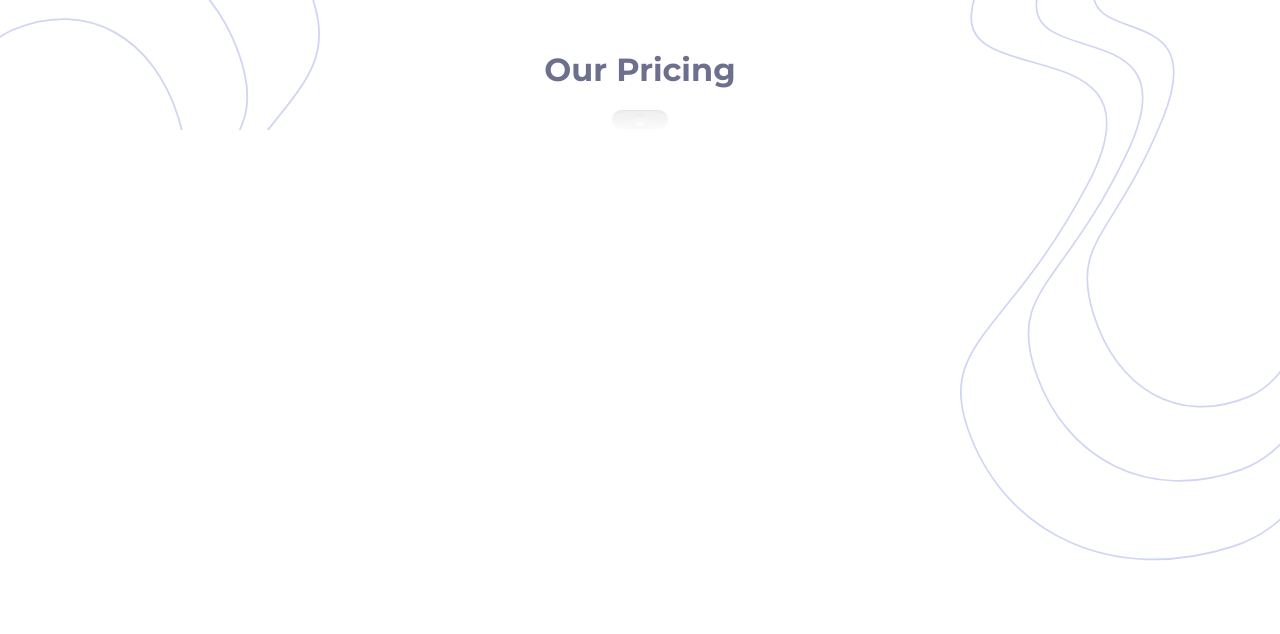
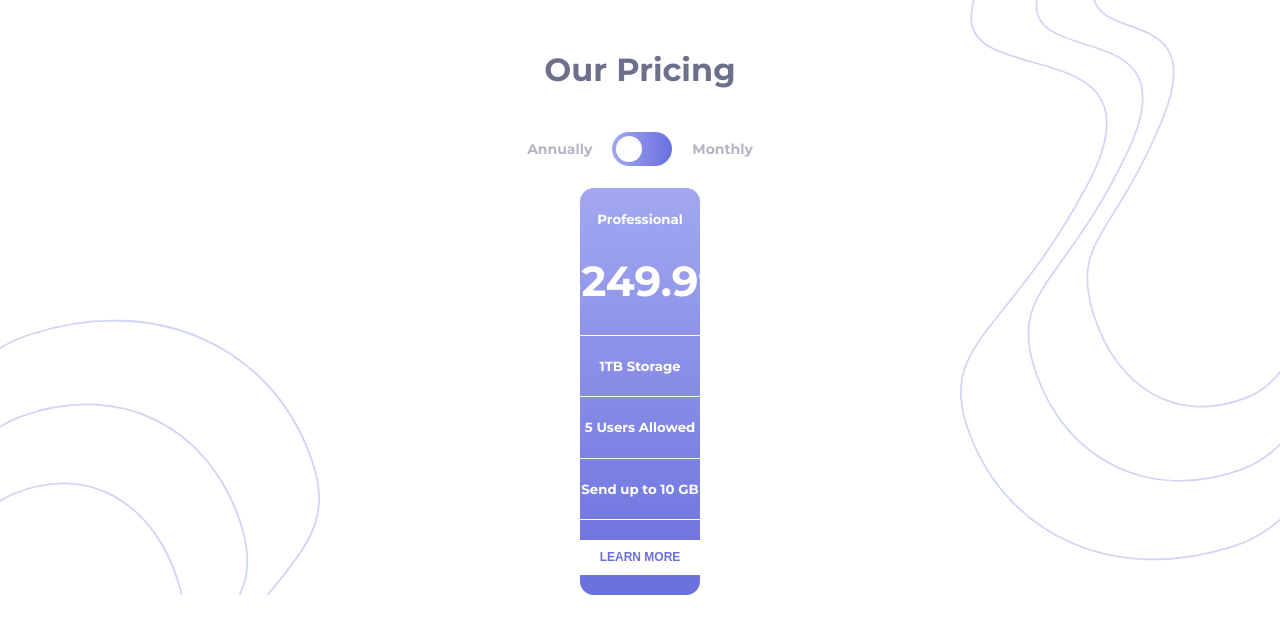
Before and after one commit to Achap92/Pricing-Component-With-Toggle, a plain HTML site: page index.html in a window 1280 px wide. Drawn offline with Linux system fonts and the light colour scheme.

Commit message:
Price-Point-Comparison

```diff
--- a/CSS/_colors.scss
+++ b/CSS/_colors.scss
@@ -1,8 +1,8 @@
 // primary color
-$linear-gradiant: hsl(236, 72%, 79%) to hsl(237, 63%, 64%);
+$linear-gradiant: #a3a8f0 to #696fdd;
 
 // secondary colors
-$very-light-grayish-blue: hsl(240, 78%, 98%);
-$light-grayish-blue: hsl(234, 14%, 74%);
-$grayish-blue: hsl(233, 13%, 49%);
-$dark-grayish-blue: hsl(232, 13%, 33%);
+$very-light-grayish-blue: #f6f6fe;
+$light-grayish-blue: #b3b5c6;
+$grayish-blue: #6d708d;
+$dark-grayish-blue: #494c5f;
--- a/CSS/_homepage.scss
+++ b/CSS/_homepage.scss
@@ -4,65 +4,160 @@
     margin-top: 50px;
 }
 
+.annual-text {
+    margin: 0px 20px 0px 0px;
+    font-size: 14px;
+}
+
+.monthly-text {
+    margin: 0px 0px 0px 20px;
+    font-size: 14px;
+}
+
 .switch-container {
+    display: flex;
+    flex-flow: row;
+    justify-content: center;
+    align-items: center;
     text-align: center;
+    margin: 22px;
+    color: $light-grayish-blue;
 }
 
 .switch {
     position: relative;
     display: inline-block;
-    vertical-align: top;
-    width: 56px;
-    height: 20px;
-    padding: 3px;
-    background-color: white;
-    border-radius: 18px;
-    box-shadow: inset 0 -1px white, inset 0 1px 1px rgba(0, 0, 0, 0.05);
-    cursor: pointer;
-    background-image: -webkit-linear-gradient(top, #eeeeee, white 25px);
-    background-image: -moz-linear-gradient(top, #eeeeee, white 25px);
-    background-image: -o-linear-gradient(top, #eeeeee, white 25px);
-    background-image: linear-gradient(to bottom, #eeeeee, white 25px);
+    width: 60px;
+    height: 34px;
 }
 
-.switch-input {
+  /* Hide default HTML checkbox */
+.switch input {
+    opacity: 0;
+    width: 0;
+    height: 0;
+}
+
+  /* The slider */
+.slider {
     position: absolute;
+    cursor: pointer;
     top: 0;
     left: 0;
-    opacity: 0;
+    right: 0;
+    bottom: 0;
+    background-image: linear-gradient(to right,#a3a8f0, #696fdd);
+    -webkit-transition: .4s;
+    transition: .4s;
 }
 
-.switch-input:checked ~ .switch-label {
-    background: #47a8d8;
-    box-shadow: inset 0 1px 2px rgba(0, 0, 0, 0.15), inset 0 0 3px rgba(0, 0, 0, 0.2);
+.slider:before {
+    position: absolute;
+    content: "";
+    height: 26px;
+    width: 26px;
+    left: 4px;
+    bottom: 4px;
+    background-color: white;
+    -webkit-transition: .4s;
+    transition: .4s;
 }
 
-.switch-input:checked ~ .switch-label:before {
-    opacity: 0;
+input:checked + .slider {
+    background-image: linear-gradient(to right,#a3a8f0, #696fdd);
 }
 
-.switch-input:checked ~ .switch-label:after {
-    opacity: 1;
+input:hover + .slider:hover {
+    background-color: #b3b5c6;
 }
 
-.switch-handle:before {
-    content: '';
-    position: absolute;
-    top: 50%;
-    left: 50%;
-    margin: -6px 0 0 -6px;
-    width: 12px;
-    height: 12px;
-    background: #f9f9f9;
-    border-radius: 6px;
-    box-shadow: inset 0 1px rgba(0, 0, 0, 0.02);
-    background-image: -webkit-linear-gradient(top, #eeeeee, white);
-    background-image: -moz-linear-gradient(top, #eeeeee, white);
-    background-image: -o-linear-gradient(top, #eeeeee, white);
-    background-image: linear-gradient(to bottom, #eeeeee, white);
+input:checked + .slider:before {
+    -webkit-transform: translateX(26px);
+    -ms-transform: translateX(26px);
+    transform: translateX(26px);
 }
 
-.switch-input:checked ~ .switch-handle {
-    left: 40px;
-    box-shadow: -1px 1px 5px rgba(0, 0, 0, 0.2);
+  /* Rounded sliders */
+.slider.round {
+    border-radius: 34px;
 }
+
+.slider.round:before {
+    border-radius: 50%;
+}
+
+.card-container {
+    display: flex;
+    flex-flow: row;
+    justify-content: center;
+    text-align: center;
+    align-items: center;
+    background-image: linear-gradient(to bottom, #a3a8f0, #696fdd);
+    margin: 0px 580px 0px 580px;
+    border-radius: 14px;
+}
+
+.professional-containter{
+    text-align: center;
+}
+
+.professional-h1 {
+    color: #ffffff;
+}
+
+.professional-price {
+    color: #ffffff;
+    font-size: 42px;
+}
+
+.professional-text {
+    color: #ffffff;
+}
+
+.top-line {
+    border-top: 1px solid #ffffff;
+    margin: 10px;
+    width: 200px;
+}
+
+.mid-line {
+    border-top: 1px solid #ffffff;
+    margin: 10px;
+    width: 200px;
+}
+
+.mid-line2 {
+    border-top: 1px solid #ffffff;
+    margin: 10px;
+    width: 200px;
+}
+
+.bottom-line {
+    border-top: 1px solid #ffffff;
+    margin: 10px;
+    width: 200px;
+}
+
+.professional-button-container {
+    margin: 20px 0px 20px 0px;
+}
+
+.professional-button {
+    border: none;
+    background-color: white;
+    border-radius: 4px;
+    color: #696fdd;
+    text-align: center;
+    width: 200px;
+    height: 35px;
+
+    > h1 {
+        font-size: 12px;
+    }
+}
+
+.professional-button:hover {
+    background-color: transparent;
+    border: 1px solid white;
+    color: white;
+}
--- a/index.html
+++ b/index.html
@@ -13,11 +13,42 @@
 <body>
     <h1 class="homepage-h1">Our Pricing</h1>
     <div class="switch-container">
-        <label class="switch" for="">
-            <input type="checkbox" class="switch-input" checked>
-            <span class="switch-label" data-on="Monthly" data-off="Annually"></span>
-            <span class="switch-handle"></span>
+        <h2 class="annual-text">Annually</h2>
+        <label class="switch">
+            <input type="checkbox">
+            <span class="slider round"></span>
         </label>
+        <h2 class="monthly-text">Monthly</h2>
+    </div>
+    <div class="card-container">
+        <div class="professional-container">
+            <h5 class="professional-h1">
+                Professional
+            </h5>
+            <h1 class="professional-price">
+                $249.99
+            </h1>
+            <div class="top-line"></div>
+            <div class="professional-text">
+                <h5>1TB Storage</h5>
+            </div>
+            <div class="mid-line"></div>
+            <div class="professional-text">
+                <h5>5 Users Allowed</h5>
+            </div>
+            <div class="mid-line2"></div>
+            <div class="professional-text">
+                <h5>
+                    Send up to 10 GB
+                </h5>
+            </div>
+            <div class="bottom-line"></div>
+            <div class="professional-button-container">
+                <button class="professional-button">
+                    <h1>LEARN MORE</h1>
+                </button>
+            </div>
+        </div>
     </div>
 </body>
 </html>
```
Also changed, not shown: CSS/style.css, 1 other file.
